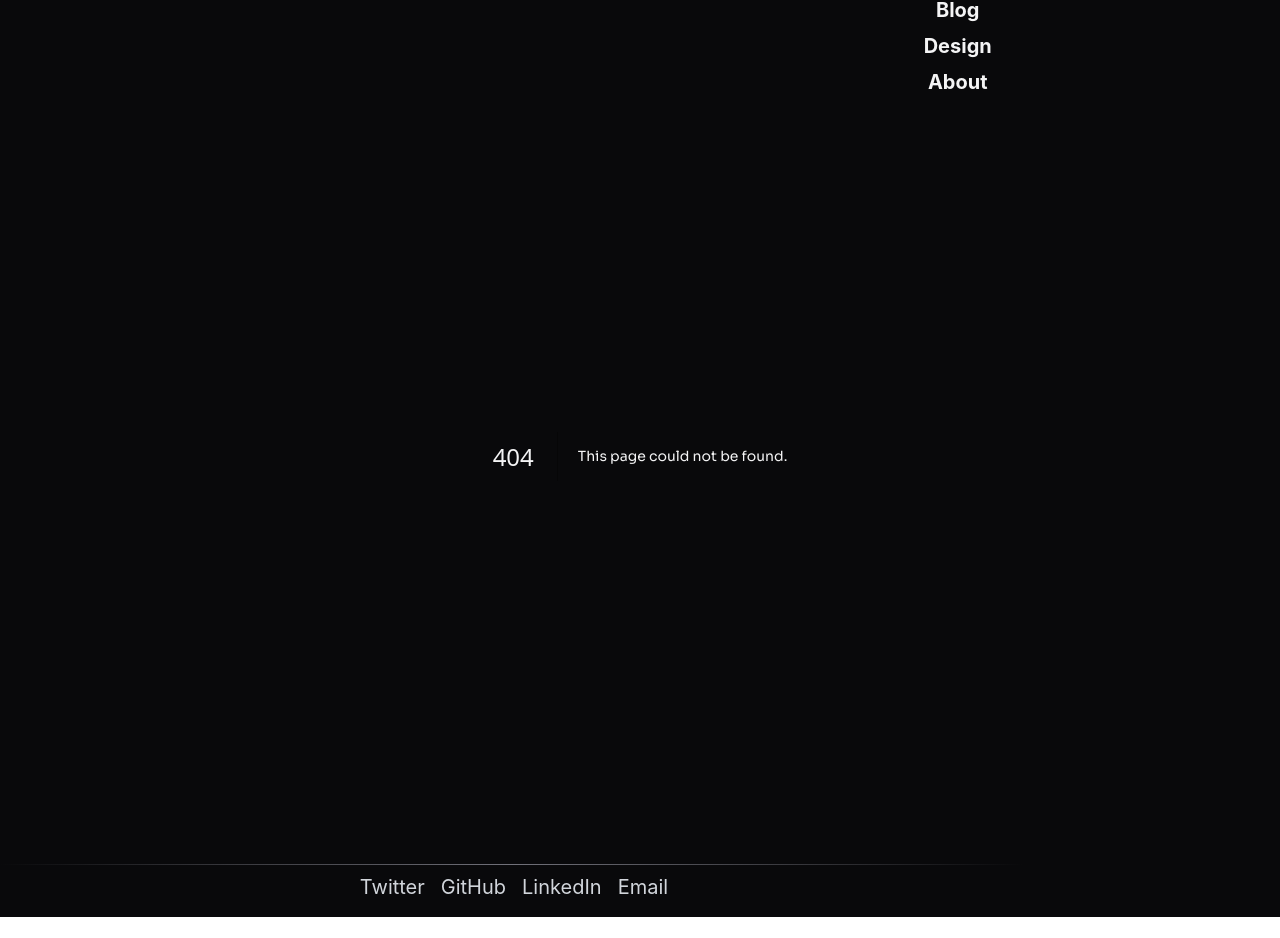
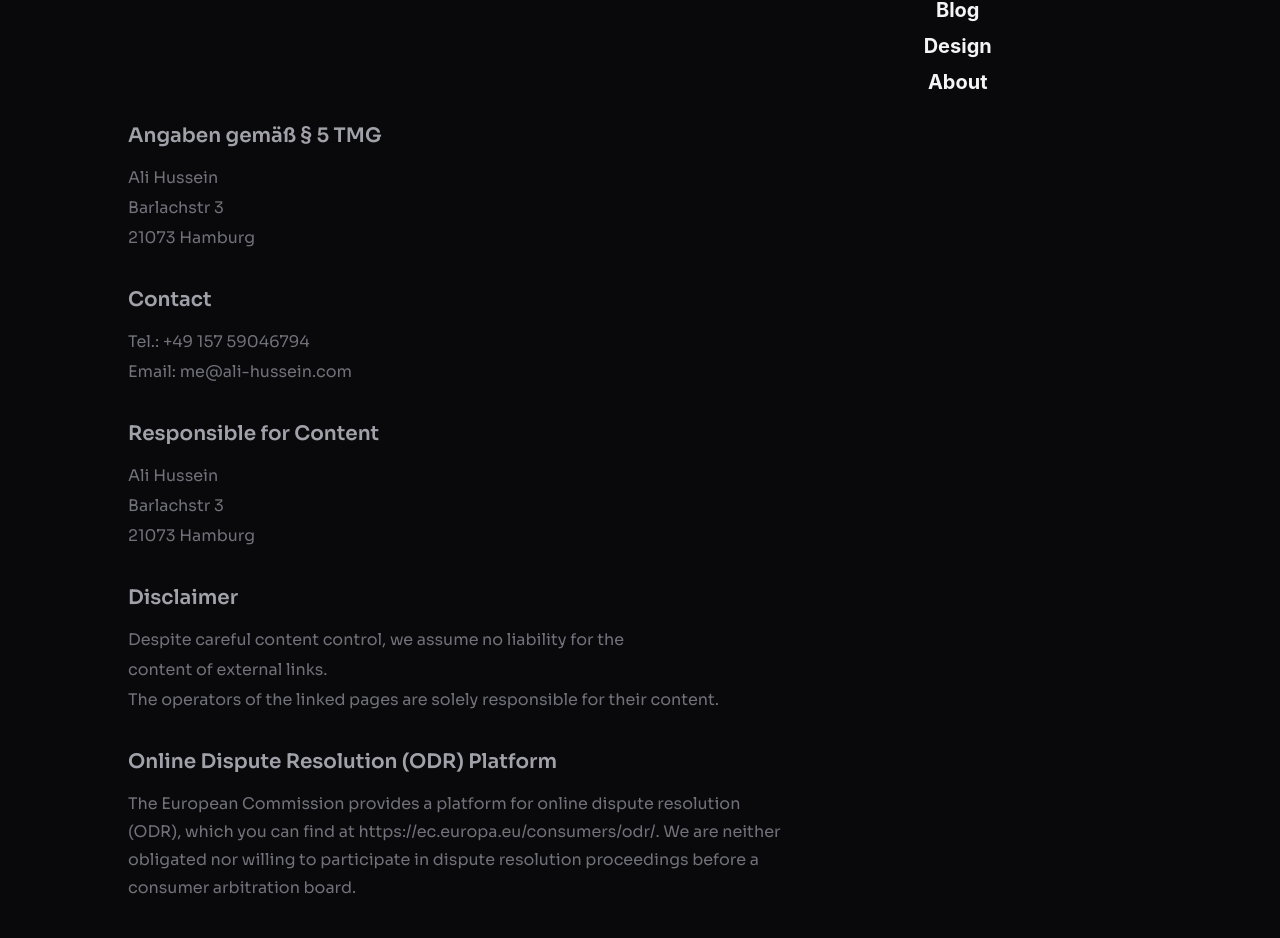
Before and after one commit to Ali-Hussein-dev/Ali-Hussein-dev, a Next.js app: page /imprint in a window 1280 px wide. Before the commit this address had no page. Shown: the top 938 px of the page. Before the commit the page ends 917 px from the top, so only its background shows below. Built offline with nearby package versions, Linux system fonts and the light colour scheme; what tailwind-custom-utilities, tailwindcss-highlights would draw is missing.

Commit message:
feat: add imprint section

```diff
--- /dev/null
+++ b/app/imprint/page.tsx
@@ -0,0 +1,52 @@
+import * as React from 'react'
+const content = [
+  {
+    title: 'Angaben gemäß § 5 TMG',
+    content: 'Ali Hussein\nBarlachstr 3\n21073 Hamburg',
+  },
+  {
+    title: 'Contact',
+    content: 'Tel.: +49 157 59046794 \n Email: me@ali-hussein.com\n',
+  },
+  {
+    title: 'Responsible for Content',
+    content: `
+Ali Hussein
+Barlachstr 3
+21073 Hamburg`,
+  },
+  {
+    title: 'Disclaimer',
+    content: `Despite careful content control, we assume no liability for the
+     content of external links.
+    The operators of the linked pages are solely responsible for their content.`,
+  },
+  {
+    title: 'Online Dispute Resolution (ODR) Platform',
+    content: `The European Commission provides a platform for online dispute resolution (ODR), which you can find at https://ec.europa.eu/consumers/odr/. We are neither obligated nor willing to participate in dispute resolution proceedings before a consumer arbitration board.`,
+  },
+  {
+    title: 'Copyright',
+    content: `The content and works on these pages created by the site operators are subject to German copyright law. The reproduction, editing, distribution, and any kind of exploitation outside the limits of copyright law require the written consent of the respective author or creator.`,
+  },
+]
+//======================================
+const ImprintPage = () => {
+  return (
+    <article className="flex-col-center mx-auto max-w-5xl py-8 ">
+      <div className="space-y-4 prose prose-zinc prose-p:text-zinc-500 prose-headings:text-zinc-400">
+        {content.map((o, i) => (
+          <div key={i}>
+            <h3>{o.title}</h3>
+            {o.content.split('\n').map((line, i) => (
+              <p key={i} className="my-0.5">
+                {line}
+              </p>
+            ))}
+          </div>
+        ))}
+      </div>
+    </article>
+  )
+}
+export default ImprintPage
--- a/package.json
+++ b/package.json
@@ -27,6 +27,7 @@
   },
   "dependencies": {
     "@mantine/core": "^7.3.1",
+    "@tailwindcss/typography": "^0.5.13",
     "@vercel/analytics": "^1.0.1",
     "@vercel/speed-insights": "^1.0.1",
     "clsx": "^2.0.0",
--- a/src/components/Footer.tsx
+++ b/src/components/Footer.tsx
@@ -1,7 +1,11 @@
 const links = [
   {
+    label: 'Imprint',
+    href: '/imprint',
+  },
+  {
     href: 'https://twitter.com/AliHussein_20',
-    label: 'Twitter',
+    label: 'X',
   },
   {
     label: 'GitHub',
@@ -29,7 +33,7 @@ export const Footer: React.FC = () => (
               <a
                 href={o.href}
                 className="text-gray-300"
-                target="_blank"
+                target={o.label !== 'Imprint' ? '_blank' : undefined}
                 rel="noreferrer"
               >
                 {o.label}
--- a/tailwind.config.js
+++ b/tailwind.config.js
@@ -25,5 +25,6 @@ module.exports = {
   plugins: [
     require('tailwindcss-highlights'),
     require('tailwind-custom-utilities'),
+    require('@tailwindcss/typography'),
   ],
 }
```
Also changed, not shown: 1 other file (tests, documents, lock files or other folders).
